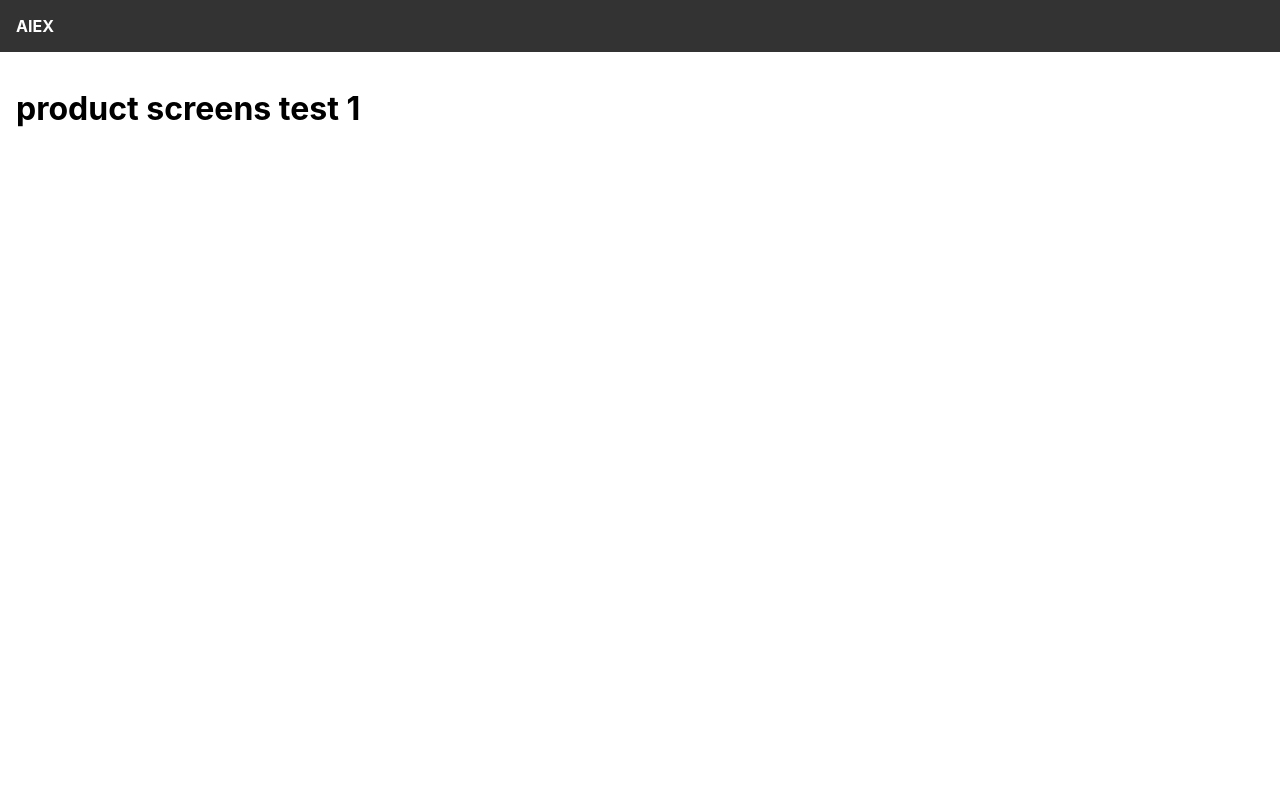
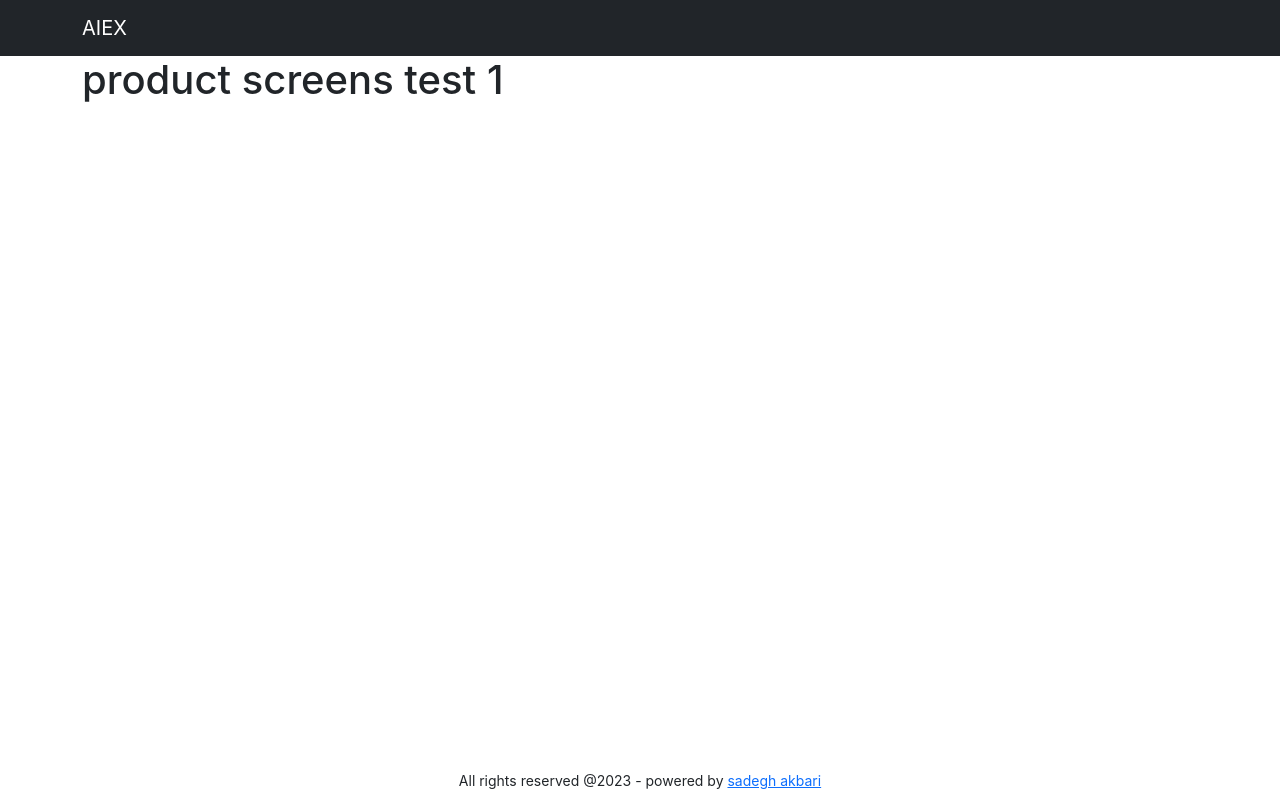
Before and after one commit to sadegh1379/AIEX-shop, a React (Create React App) app in the folder front-end/: page /product/1 in a window 1280 px wide. Built offline with nearby package versions, Linux system fonts and the light colour scheme.

Commit message:
added react-bootstrap

```diff
--- a/front-end/package.json
+++ b/front-end/package.json
@@ -5,12 +5,16 @@
   "proxy": "http://localhost:5000",
   "dependencies": {
     "@tanstack/react-query": "^4.24.10",
+    "@tanstack/react-query-devtools": "^4.24.10",
     "@testing-library/jest-dom": "^5.16.5",
     "@testing-library/react": "^13.4.0",
     "@testing-library/user-event": "^13.5.0",
     "axios": "^1.3.4",
+    "bootstrap": "^5.2.3",
     "react": "^18.2.0",
+    "react-bootstrap": "^2.7.2",
     "react-dom": "^18.2.0",
+    "react-router-bootstrap": "^0.26.2",
     "react-router-dom": "^6.8.1",
     "react-scripts": "5.0.1",
     "web-vitals": "^2.1.4"
--- a/front-end/src/App.js
+++ b/front-end/src/App.js
@@ -1,20 +1,37 @@
-import { BrowserRouter, Link, Route, Routes } from "react-router-dom";
+import { BrowserRouter, Route, Routes } from "react-router-dom";
 import HomeScreen from "./screens/HomeScreen";
 import ProductScreen from "./screens/ProductScreen";
+import Navbar from "react-bootstrap/Navbar";
+import Container from "react-bootstrap/Container";
+import { LinkContainer } from "react-router-bootstrap";
 
 function App() {
   return (
     <BrowserRouter>
-      <div className="App">
-        <header className="App-header">
-          <Link to="/">AIEX</Link>
+      <div className="d-flex flex-column site-container">
+        <header>
+          <Navbar bg="dark" variant="dark">
+            <Container>
+              <LinkContainer to="/">
+                <Navbar.Brand>AIEX</Navbar.Brand>
+              </LinkContainer>
+            </Container>
+          </Navbar>
         </header>
         <main>
+          <Container>
           <Routes>
             <Route path="/" element={<HomeScreen />} />
             <Route path="/product/:slug" element={<ProductScreen />} />
           </Routes>
+          </Container>
         </main>
+        <footer className="text-center py-2">
+          <small>
+            All rights reserved @{new Date().getFullYear()} - powered by{" "}
+            <a href="https://sadegh-akbari.vercel.app/">sadegh akbari</a>
+          </small>
+        </footer>
       </div>
     </BrowserRouter>
   );
--- a/front-end/src/index.css
+++ b/front-end/src/index.css
@@ -7,17 +7,12 @@ body {
   -moz-osx-font-smoothing: grayscale;
 }
 
-header{
-  background-color: #333;
-  padding: 1rem;
+main {
+  flex: 1;
 }
-header a {
-  color: #fff;
-  text-decoration: none;
-  font-weight: bold;
-}
-main {
-  padding: 1rem;
+
+.site-container {
+  min-height: 100vh;
 }
 .products{
   display: flex;
@@ -33,7 +28,8 @@ main {
 .product img {
   width: 100%;
   max-width: 400px;
+  height: 350px;
 }
 .product .product-info{
-  padding: 10px;
+  padding: 1rem;
 }
--- a/front-end/src/index.js
+++ b/front-end/src/index.js
@@ -1,12 +1,14 @@
 import React from 'react';
 import ReactDOM from 'react-dom/client';
 import App from './App';
+import 'bootstrap/dist/css/bootstrap.min.css';
 import './index.css';
 import reportWebVitals from './reportWebVitals';
 import {
   QueryClient,
   QueryClientProvider,
 } from '@tanstack/react-query';
+import { ReactQueryDevtools } from '@tanstack/react-query-devtools'
 
 const root = ReactDOM.createRoot(document.getElementById('root'));
 const queryClient = new QueryClient();
@@ -15,6 +17,7 @@ root.render(
   <React.StrictMode>
      <QueryClientProvider client={queryClient}>
         <App />
+        <ReactQueryDevtools initialIsOpen={false} />
      </QueryClientProvider>
   </React.StrictMode>
 );
--- a/front-end/src/screens/HomeScreen.js
+++ b/front-end/src/screens/HomeScreen.js
@@ -6,15 +6,12 @@ function HomeScreen() {
 
   const { data, isLoading } = useQuery(['products'], getProducts);
 
-  console.log(data);
-
-  if (isLoading) return null;
-
   return (
     <div>
       <h2>Featured products</h2>
       <div className="products">
-        {data.map((product, i) => (
+        {isLoading && <span>loading...</span>}
+        {!isLoading && data.map((product, i) => (
           <div key={i} className="product">
             <Link to={`/product/${product.slug}`}>
               <img src={product.image} alt={product.name} />
```
Also changed, not shown: 1 other file (tests, documents, lock files or other folders).
